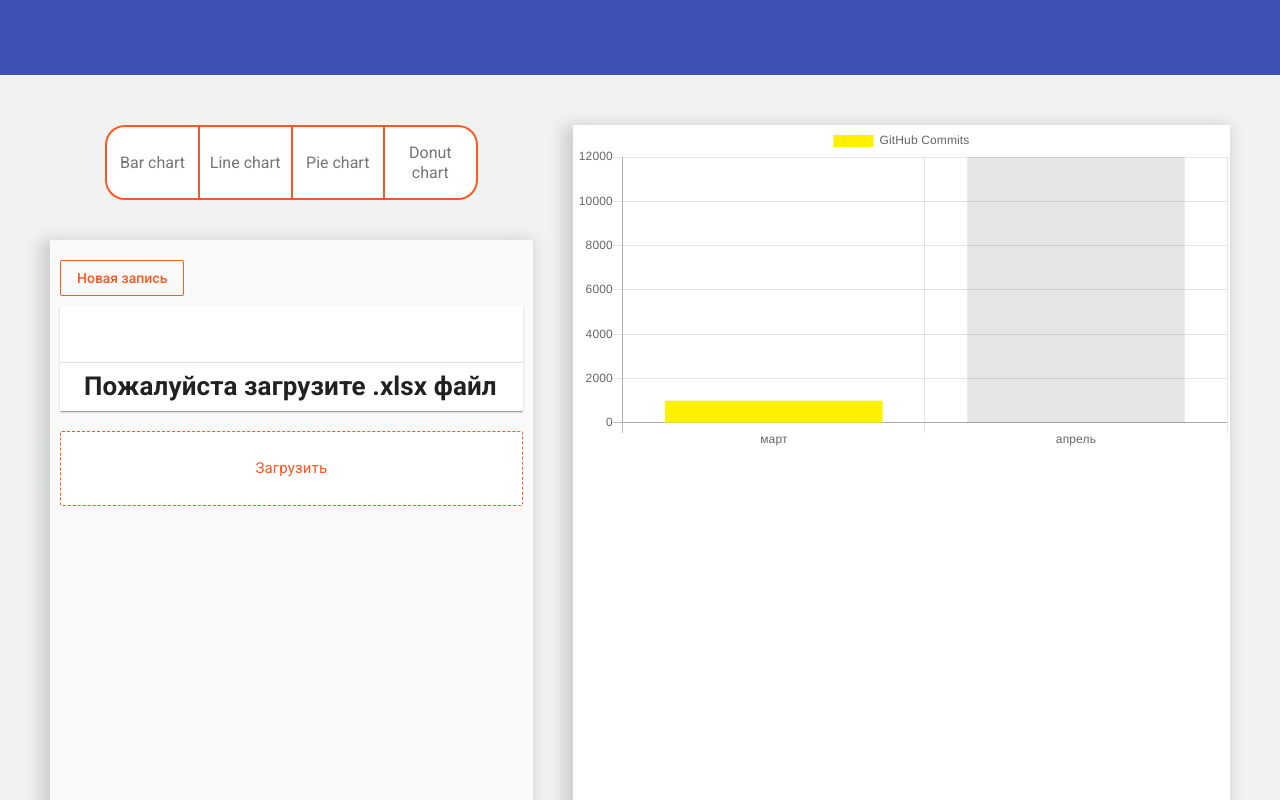
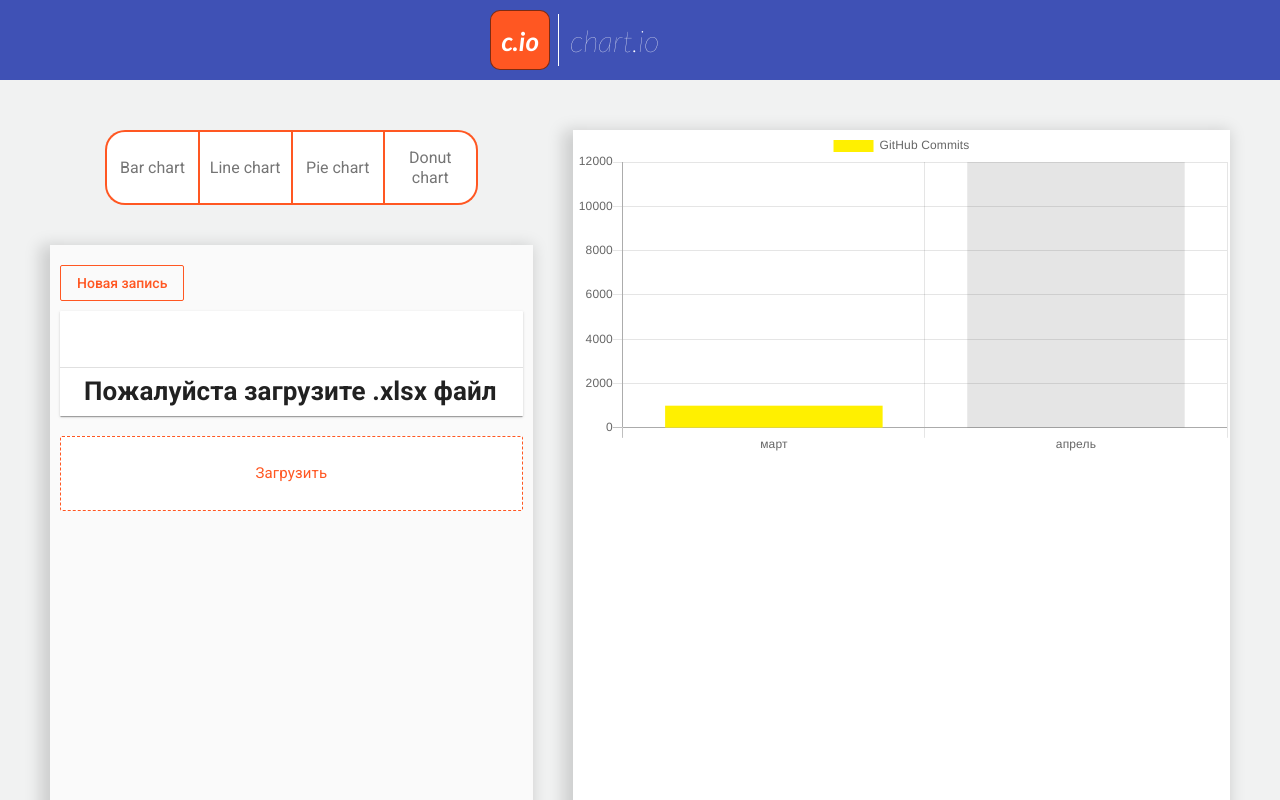
Before and after one commit to eshulga/chartio, a Vue app: page / in a window 1280 px wide. Shown: the top 800 px of the page. Built offline with nearby package versions, Linux system fonts and the light colour scheme.

Commit message:
header updates

```diff
--- a/index.html
+++ b/index.html
@@ -5,6 +5,7 @@
     <meta charset="utf-8">
     <meta name="viewport" content="width=device-width,initial-scale=1.0">
     <link href='https://fonts.googleapis.com/css?family=Roboto:300,400,500,700|Material+Icons' rel="stylesheet">
+    <link href="https://fonts.googleapis.com/css?family=Lato:100i,700i" rel="stylesheet">
     <title>movie_db_vue</title>
 </head>
 
--- a/package.json
+++ b/package.json
@@ -16,6 +16,7 @@
     "@fortawesome/fontawesome-free-solid": "^5.0.13",
     "@fortawesome/vue-fontawesome": "0.0.22",
     "chart.js": "^2.7.2",
+    "google-fonts-webpack-plugin": "^0.4.4",
     "hsl-to-hex": "^1.0.0",
     "jspdf": "^1.3.5",
     "vue": "^2.5.2",
--- a/src/components/header/Header.vue
+++ b/src/components/header/Header.vue
@@ -1,6 +1,15 @@
 <template>
-  <div class='header'></div>
+  <div class='header'>
+    <div class="logo">
+      <div class="box">c.io</div>
+      <div class="text">
+        <span class="first">chart</span>
+        <span class="second">.io</span>
+      </div>
+    </div>
+  </div>
 </template>
+
 <script>
 
 export default {
@@ -12,9 +21,106 @@ export default {
 }
 </script>
 <style lang="scss" scoped>
-.header{
-    width:100%;
-    height: 75px;
-    background-color: #3f51b5;
+
+.header {
+  width: 100%;
+  height: 80px;
+  background-color: #3f51b5;
+  font-family: 'Lato', sans-serif;
 }
+
+.logo {
+  width: 300px;
+  height: 60px;
+  position: relative;
+  margin: 0 auto;
+  padding: 10px 0;
+}
+
+.box {
+  width: 60px;
+  height: 60px;
+  border: 1px solid rgba(0, 0, 0, .5);
+  border-radius: 10px;
+  background: #ff5722;
+  color: #fff;
+  font-size: 26px;
+  font-weight: 700;
+  line-height: 60px;
+  text-align: center;
+  font-style: italic;
+  position: absolute;
+  left: 0%;
+  z-index: 2;
+  animation: animate 2s;
+}
+
+.box:after {
+  content: "";
+  display: block;
+  height: 90%;
+  width: 1px;
+  background: #fff;
+  position: absolute;
+  top: 0;
+  right: -10px;
+  bottom: 0;
+  margin: auto;
+  animation: expand 2s;
+}
+
+.text {
+  height: 60px;
+  color: #fff;
+  padding-left: 80px;
+  line-height: 60px;
+  font-size: 30px;
+  font-weight: 100;
+  animation: fade 2.5s;
+}
+
+@keyframes expand {
+  0% {
+    height: 0;
+  }
+  40% {
+    height: 0;
+  }
+  60% {
+    height: 80%;
+  }
+}
+
+@keyframes animate {
+  0% {
+    transform: scale(0);
+    left: 39%;
+  }
+  40% {
+    transform: scale(1);
+    left: 39%;
+  }
+  60% {
+    transform: scale(1);
+    left: 39%;
+  }
+  100% {
+    left: 0%;
+  }
+}
+
+@keyframes fade {
+  0% {
+    opacity: 0;
+  }
+  65% {
+    opacity: 0;
+    padding-left: 70px;
+  }
+  100% {
+    opacity: 1;
+    padding-left: 80px;
+  }
+}
+
 </style>
```
Also changed, not shown: 1 other file (tests, documents, lock files or other folders).
